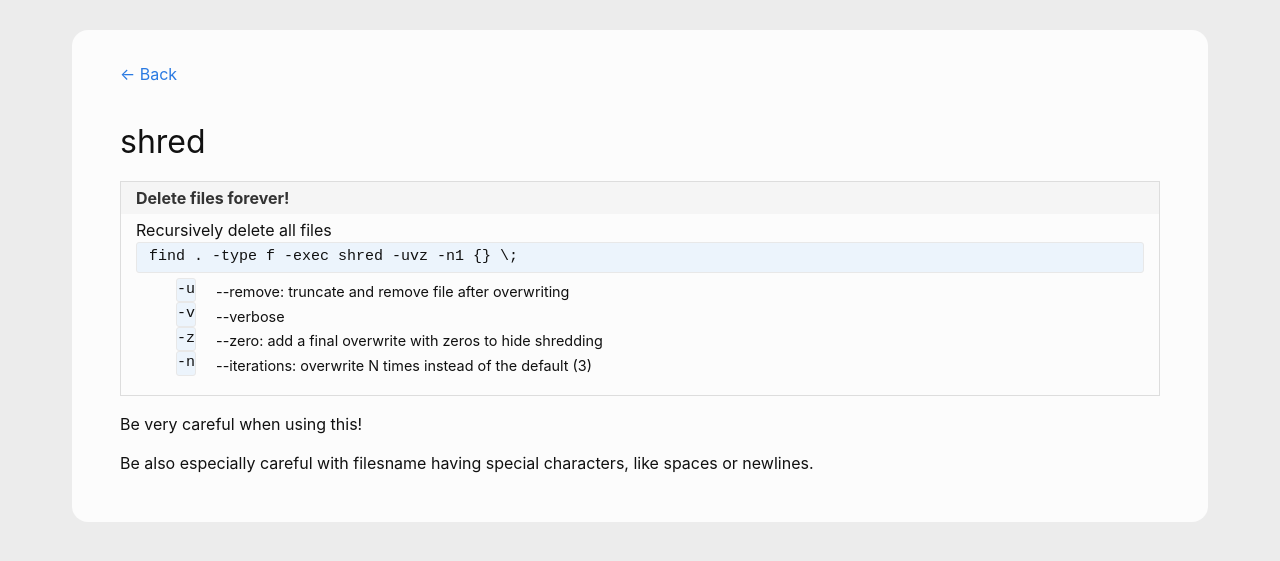
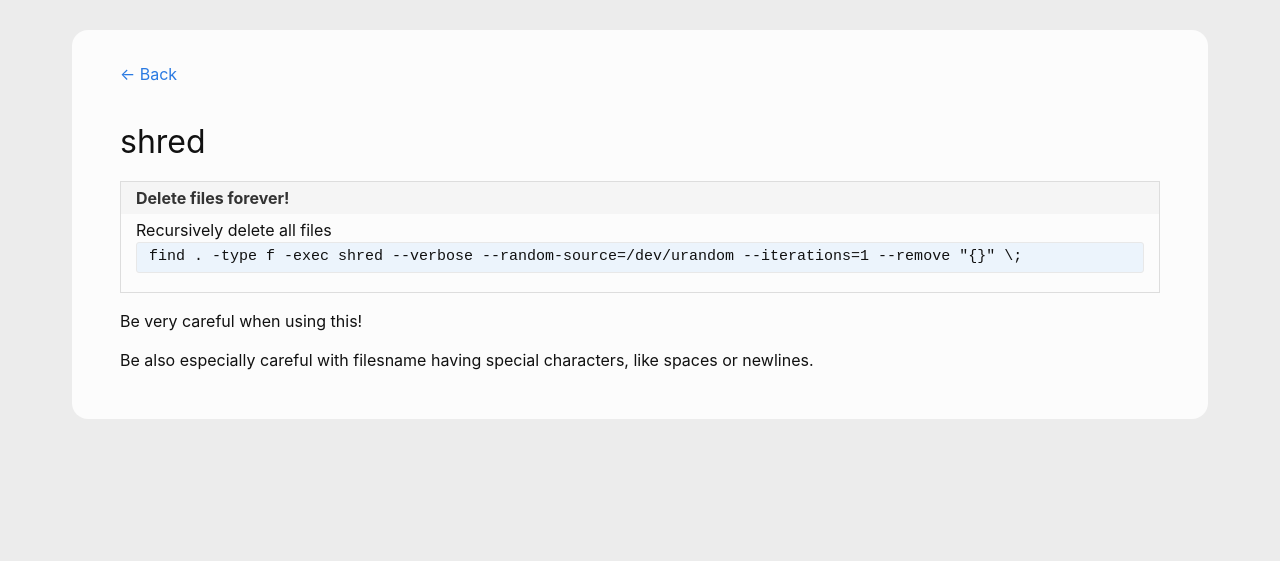
Before and after one commit to andreas-mausch/cheatsheets, a Jekyll site: the page built from _cheatsheets/shred.md, in a window 1280 px wide. Shown: the top 561 px of the page. Built offline with Jekyll 4.4.1, drawn with Linux system fonts in a browser that asks for light colours.

Commit message:
shred: Update command

```diff
--- a/_cheatsheets/shred.md
+++ b/_cheatsheets/shred.md
@@ -4,13 +4,7 @@ tags: rm delete securely erase
 section:
   - name: Delete files forever!
     commands:
-      - title: Recursively delete all files
-        command: find . -type f -exec shred -uvz -n1 {} \;
-        options:
-          -u: "--remove: truncate and remove file after overwriting"
-          -v: --verbose
-          -z: "--zero: add a final overwrite with zeros to hide shredding"
-          -n: "--iterations: overwrite N times instead of the default (3)"
+      Recursively delete all files: find . -type f -exec shred --verbose --random-source=/dev/urandom --iterations=1 --remove "{}" \;
 ---
 
 Be very careful when using this!
```
